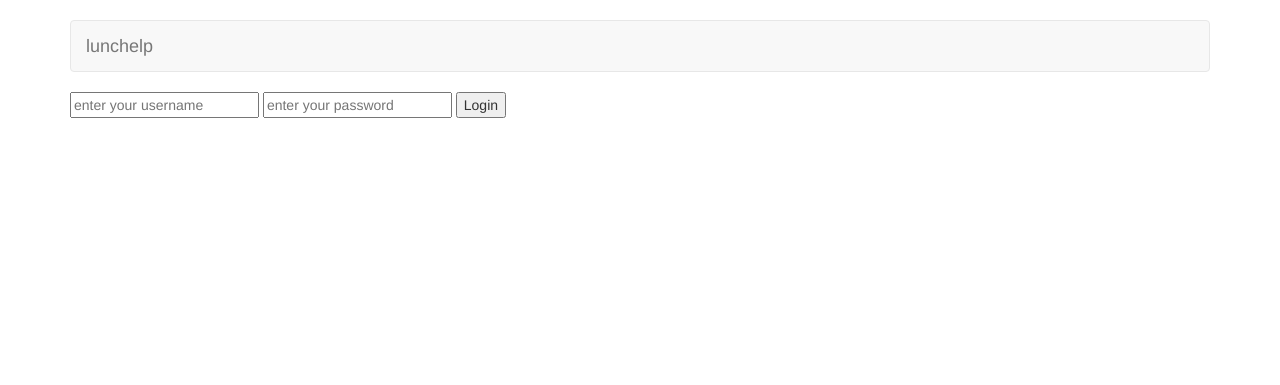
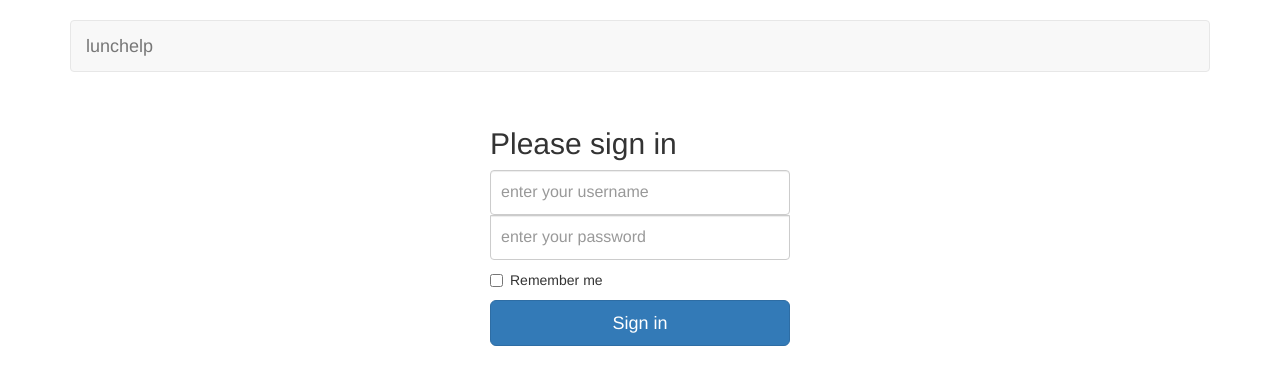
Before and after one commit to DesertAvalanche/DesertAvalanche, a Flask app: page /login in a window 1280 px wide. Shown: the top 385 px of the page. Run offline with Flask 2, Linux system fonts and the light colour scheme; some libraries are stand-ins or nearby versions.

Commit message:
login html

```diff
--- a/templates/login.html
+++ b/templates/login.html
@@ -1,12 +1,26 @@
+<!-- https://getbootstrap.com/examples/signin/ -->
+<link href="static/css/login.css" rel="stylesheet">
 {% extends "base.html" %}
 {% block content %}
 {% for error in signin_errors %}
+
 <h2>{{ error }}</h2>
 {% endfor %}
-<form action="/login" method="POST">
-    {{ form.csrf_token }}
-    {{ form.username(size=20,placeholder="enter your username") }}
-    {{ form.password(size=20,placeholder="enter your password") }}
-    <button type="submit">Login</button>
-</form>
+
+      <form class="form-signin" action="/login" method="POST">
+      {{ form.csrf_token }}
+        <h2 class="form-signin-heading">Please sign in</h2>
+
+	    <!-- http://stackoverflow.com/a/24841273/2033574-->
+        {{ form.username(size=20, placeholder="enter your username", class_="form-control") }}
+        {{ form.password(size=20,placeholder="enter your password",class_="form-control") }}
+
+        <div class="checkbox">
+          <label>
+            <input type="checkbox" value="remember-me"> Remember me
+          </label>
+        </div>
+        <button class="btn btn-lg btn-primary btn-block" type="submit">Sign in</button>
+      </form>
+
 {% endblock %}
```
